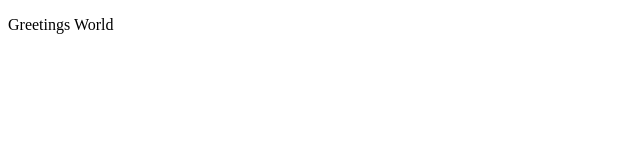
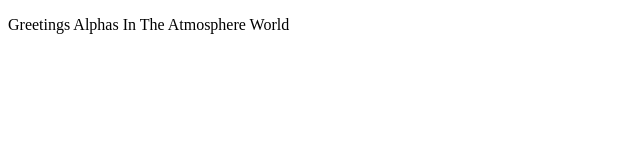
Before and after one commit to nmisiunas/nmisiunas.github.io, a plain HTML site: page index.html in a window 1280 px wide. Shown: the whole page, without its empty margins (0-640 px from the left). Drawn offline with Linux system fonts and the light colour scheme.

Commit message:
Initiaion

```diff
--- a/index.html
+++ b/index.html
@@ -6,7 +6,7 @@
     <title>Nicos Portfolio</title>
 </head>
 <body>
-    <p>Greetings World</p>
+    <p>Greetings Alphas In The Atmosphere World</p>
 
 </body>
 </html>
```
